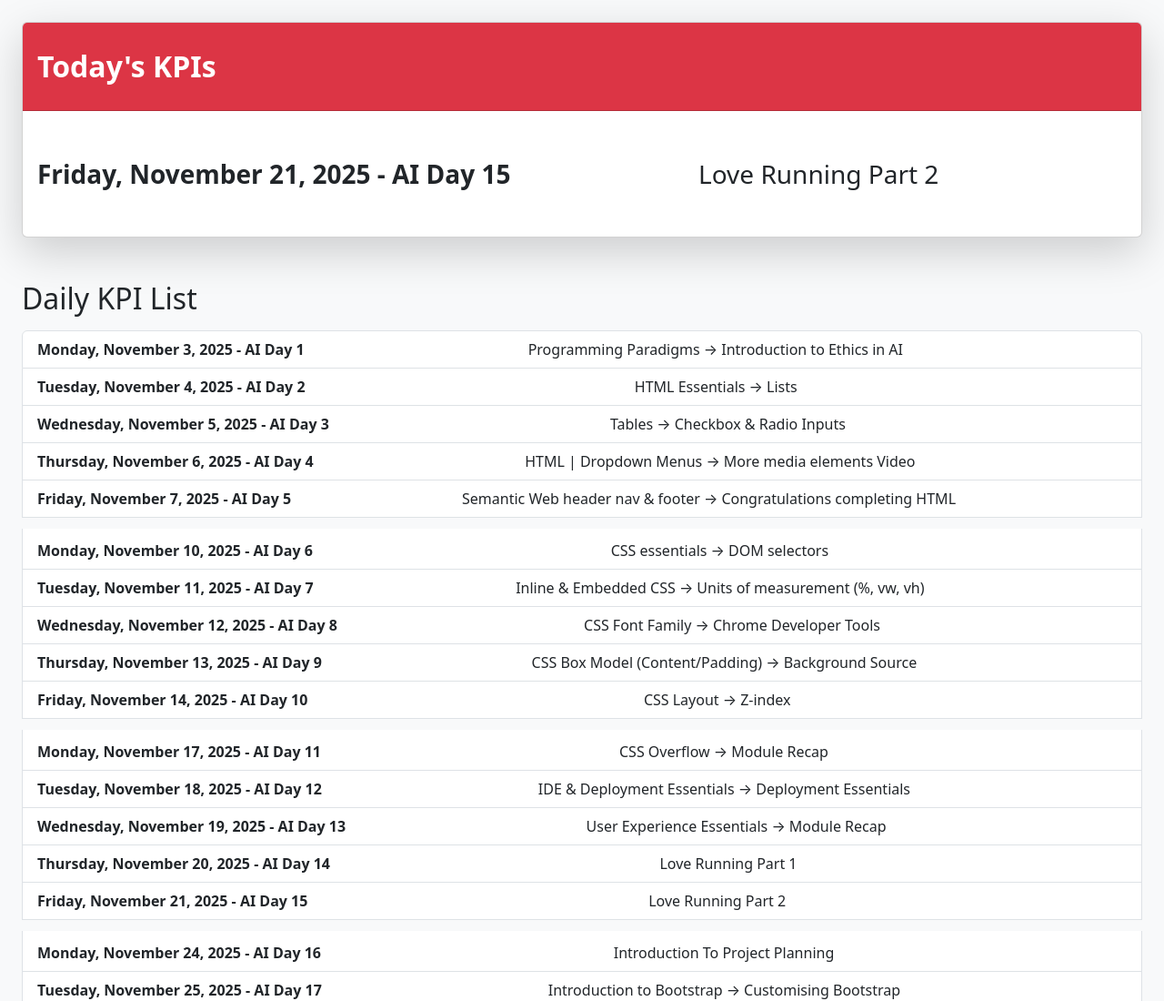
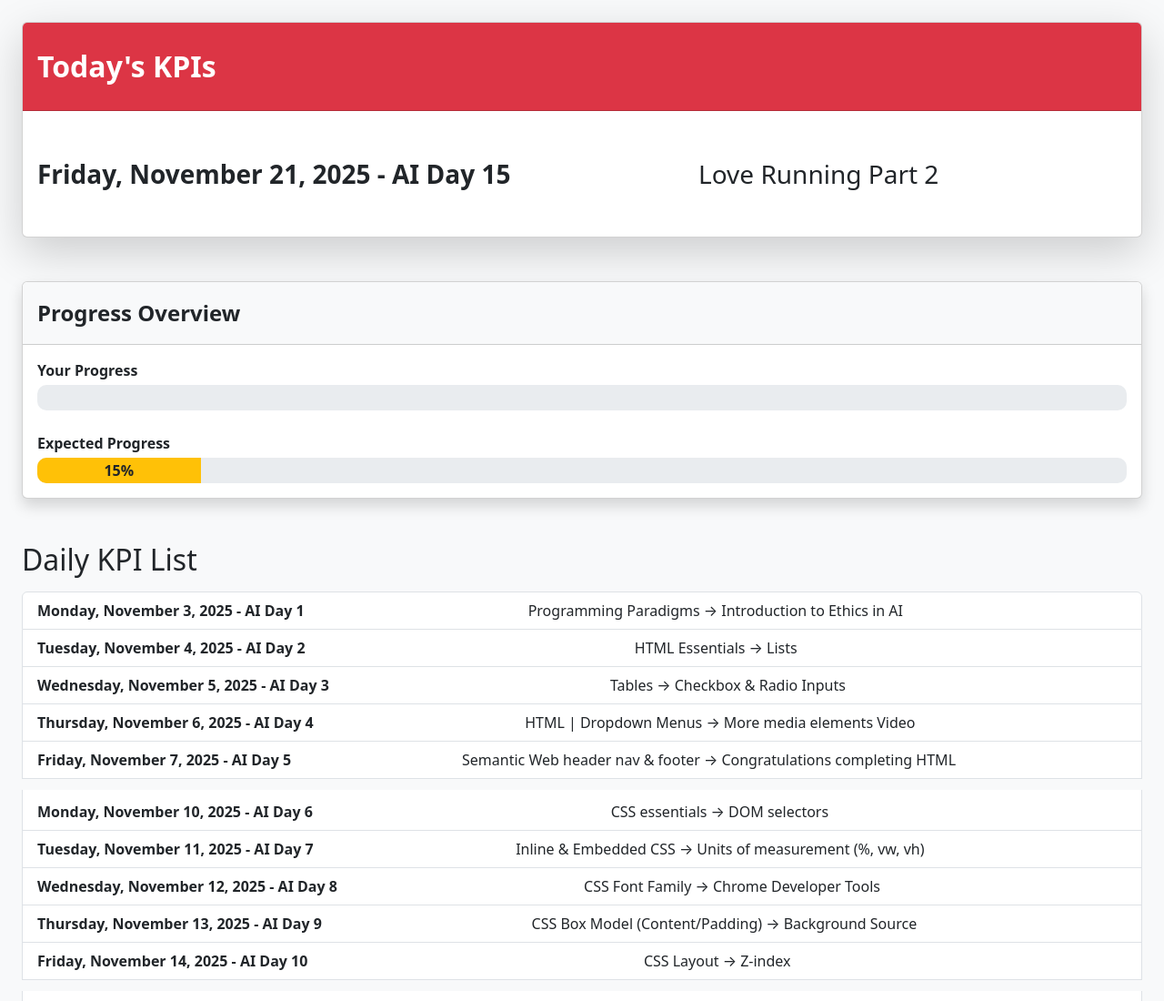
Before and after one commit to DeanHarland/kpi-dashboard, a plain HTML site: page index.html in a window 1280 px wide. Shown: the top 1100 px of the page at 91% size. Drawn offline with nearby package versions, Linux system fonts and the light colour scheme.

Commit message:
Add progress bar card with progress bar and expected progress bar.

```diff
--- a/index.html
+++ b/index.html
@@ -14,6 +14,15 @@
       border-top: 2px solid #e0e0e0;
       padding-top: 12px;
     }
+    .progress {
+        height: 28px !important;
+        border-radius: 10px;
+    }
+
+    .progress-bar {
+        font-size: 1rem;
+        font-weight: 600;
+    }
 
 
   </style>
@@ -27,6 +36,26 @@
     <!-- KPI content dynamically inserted here -->
   </div>
 </div>
+<div class="card mb-5 shadow">
+  <div class="card-header bg-light fw-bold fs-4 py-3">
+    Progress Overview
+  </div>
+
+  <div class="card-body">
+
+    <p class="mb-1 fw-bold">Your Progress</p>
+    <div class="progress mb-4" style="height: 28px;">
+      <div id="actualProgressBar" class="progress-bar bg-success" style="width: 0%">0%</div>
+    </div>
+
+    <p class="mb-1 fw-bold">Expected Progress</p>
+    <div class="progress" style="height: 28px;">
+      <div id="expectedProgressBar" class="progress-bar bg-warning text-dark" style="width: 0%">0%</div>
+    </div>
+
+  </div>
+</div>
+
 
     <h2 class="mb-3">Daily KPI List</h2>
     <ul id="kpiList" class="list-group">
--- a/scripts.js
+++ b/scripts.js
@@ -209,6 +209,7 @@ return dateObj.toLocaleDateString('en-US', { weekday: 'long', year: 'numeric', m
 }
 
 
+
 function loadToday() {
 const today = new Date();
 const todayStr = today.toISOString().split("T")[0].split('-').reverse().join('-');
@@ -265,6 +266,7 @@ function loadKpiList() {
     // Make whole row toggle completion
     item.addEventListener("click", () => {
       item.classList.toggle("completed");
+      updateProgressBars();
 
       if (item.classList.contains("completed")) {
         completedDates.push(date);
@@ -281,8 +283,48 @@ function loadKpiList() {
     list.appendChild(item);
   });
 }
+function updateProgressBars() {
+  const allDates = Object.keys(sessionData);
+  const completedDates = loadCompletedState();
 
+  const totalDays = allDates.length;
+  const completedDays = completedDates.length;
+
+  // --- Actual Progress ---
+  const actualPercent = Math.round((completedDays / totalDays) * 100);
+
+  const actualBar = document.getElementById("actualProgressBar");
+  actualBar.style.width = `${actualPercent}%`;
+  actualBar.textContent = `${actualPercent}%`;
+
+  // --- Expected Progress ---
+  const today = new Date();
+
+  // Convert our DD-MM-YYYY keys into real dates
+  const parsedDates = allDates.map(d => {
+    const [day, month, year] = d.split('-').map(Number);
+    return new Date(year, month - 1, day);
+  }).sort((a, b) => a - b);
+
+  const firstDay = parsedDates[0];
+  const lastDay = parsedDates[parsedDates.length - 1];
+
+  let expectedPercent = 0;
+
+  if (today >= firstDay && today <= lastDay) {
+    const totalMs = lastDay - firstDay;
+    const elapsedMs = today - firstDay;
+    expectedPercent = Math.round((elapsedMs / totalMs) * 100);
+  } else if (today > lastDay) {
+    expectedPercent = 100;
+  }
+
+  const expectedBar = document.getElementById("expectedProgressBar");
+  expectedBar.style.width = `${expectedPercent}%`;
+  expectedBar.textContent = `${expectedPercent}%`;
+}
 
 
 loadToday();
 loadKpiList();
+updateProgressBars();
```
